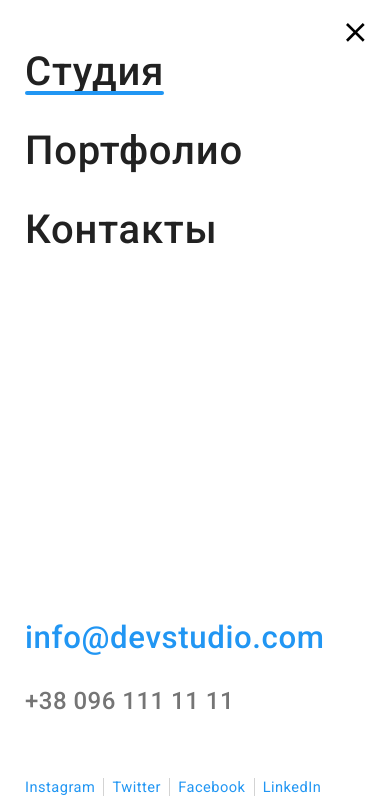
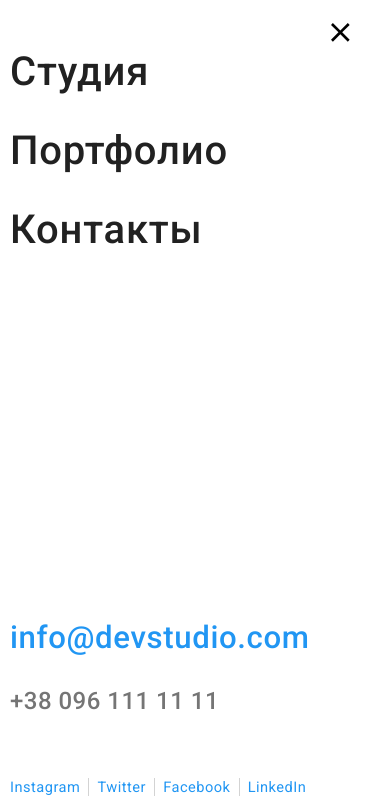
Before and after one commit to AnionB/goit-markup-hw-08, a plain HTML site: page index.html in a window 390 px wide. Both pictures are taken after a click on the button 355 px from the left and 31 px from the top of the page. Shown: the top 800 px of the page. Drawn offline with nearby package versions, Linux system fonts and the light colour scheme.

Commit message:
вносит правки

```diff
--- a/index.html
+++ b/index.html
@@ -46,10 +46,8 @@
           <div class="main-nav_menu" data-menu>
             <nav>
               <ul class="main-nav__list">
-                <li class="main-nav__item">
-                  <a class="main-nav__link current-page" href="./index.html"
-                    >Студия</a
-                  >
+                <li class="main-nav__item current-page">
+                  <a class="main-nav__link" href="./index.html">Студия</a>
                 </li>
                 <li class="main-nav__item">
                   <a class="main-nav__link" href="./portfolio.html"
--- a/sass/components/_header.scss
+++ b/sass/components/_header.scss
@@ -12,15 +12,16 @@ header {
   position: relative;
   &::after {
     content: '';
-
+    @media screen and (min-width: 768px) {
       position: absolute;
-    bottom: 0;
+      bottom: -32px;
 
       display: block;
       border-radius: 4px;
       width: 100%;
       height: 4px;
       background-color: var(--brand-color);
+    }
   }
 }
 
@@ -30,7 +31,7 @@ header {
   z-index: 2;
 
   @media screen and (max-width: 767px) {
-    position: absolute;
+    position: fixed;
     top: 0;
     left: 0;
     display: none;
--- a/sass/components/_mobile-menu.scss
+++ b/sass/components/_mobile-menu.scss
@@ -17,6 +17,9 @@
 }
 
 .main-nav__button.is-open {
+  position: fixed;
+  left: 82vw;
+
   .main-nav__menu-close {
     display: block;
   }
--- a/sass/components/_modal.scss
+++ b/sass/components/_modal.scss
@@ -4,8 +4,14 @@
   left: 50%;
   z-index: 9999;
   transform: translate(-50%, -50%) scale(1);
+  //  @media screen and (max-width: 479px) {
+  //   height: 609px;
+  //   width: 100%;
+  //   margin-left: 15px;
+  //   margin-right: 15px;
+  // }
   @media screen and (max-width: 479px) {
-    width: 100%;
+    width: calc(100vw - 30px);
   }
 
   border-radius: 4px;
@@ -45,6 +51,11 @@
   width: 11px;
 }
 .modal-form {
+  @media screen and (max-width: 479px) {
+    width: 100%;
+    margin-left: 15px;
+    margin-right: 15px;
+  }
   @media screen and (min-width: 480px) {
     height: 609px;
     width: 450px;
```
Also changed, not shown: portfolio.html (+2 -4 lines), css/main.css, css/main.min.css, 2 other files. Lines whose indentation alone changed are shown as unchanged.
